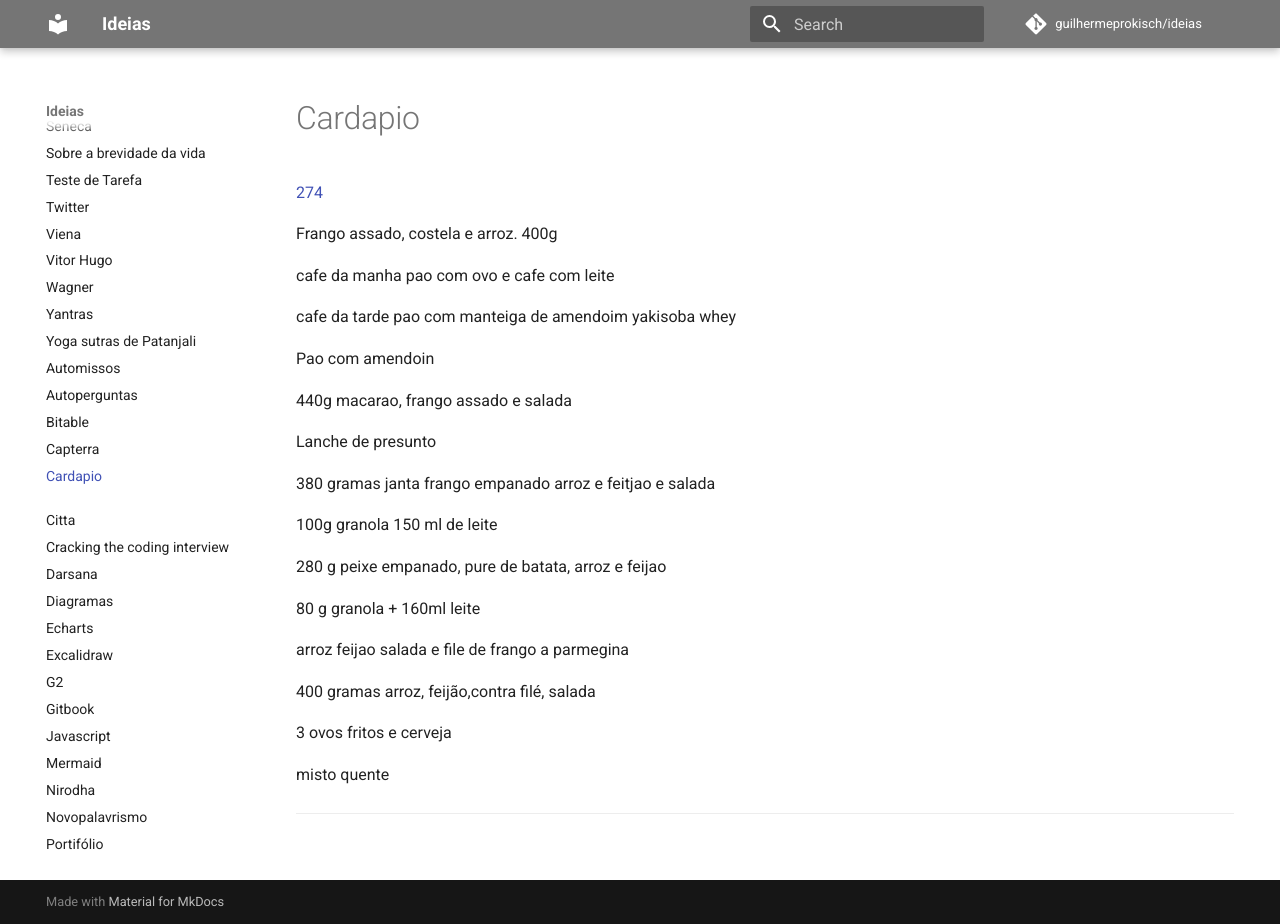
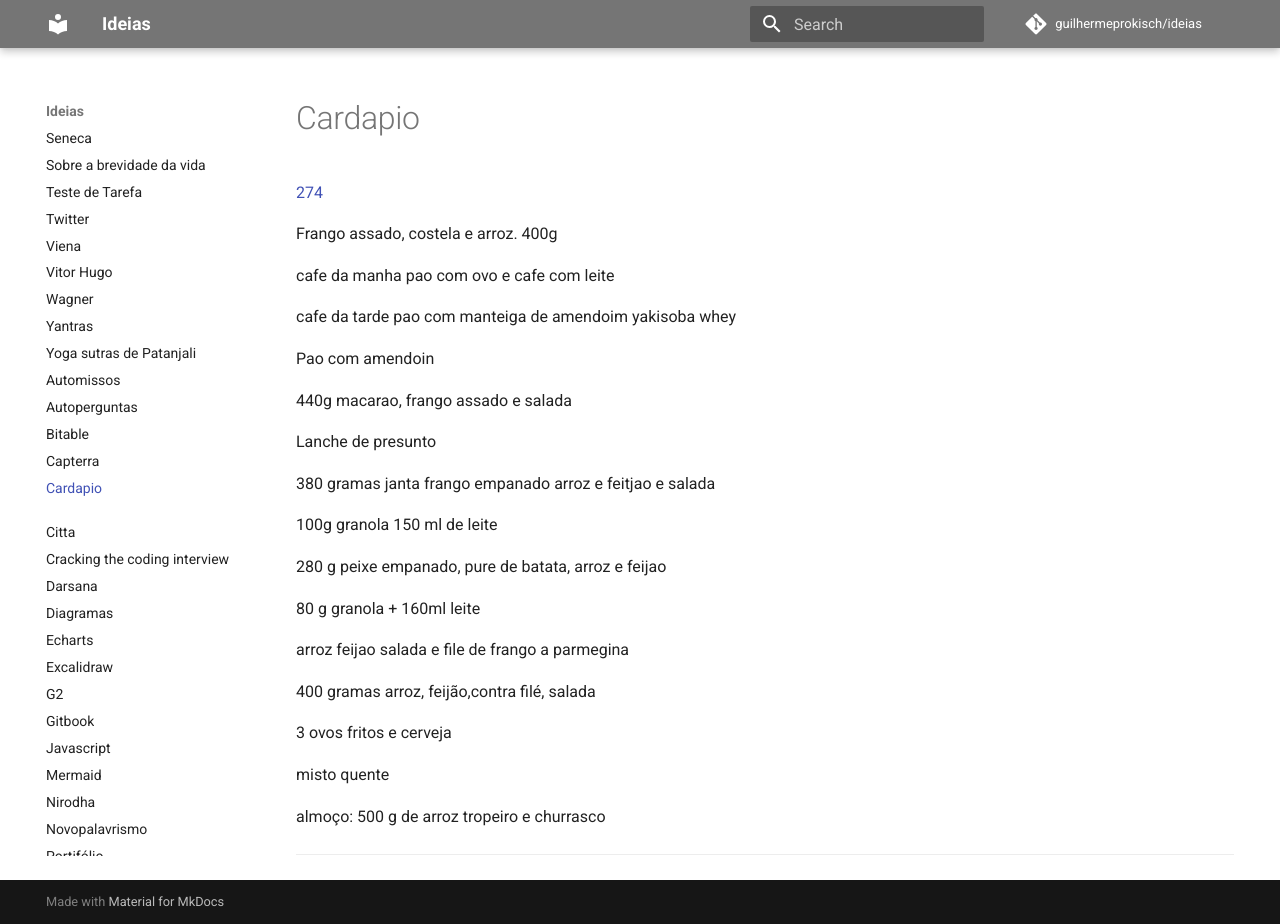
Before and after one commit to guilhermeprokisch/guilherme, an MkDocs documentation site: the page built from docs/cardapio.md, in a window 1280 px wide and 924 px high. Built offline with MkDocs 1.6.1 and Material for MkDocs 9.7.7, drawn with Linux system fonts in a browser that asks for light colours; comment, search, counter and statistics services are not loaded.

```diff
--- a/docs/cardapio.md
+++ b/docs/cardapio.md
@@ -44,4 +44,7 @@ arroz feijao salada e file de frango a parmegina
 
 misto quente
 
+
+almoço: 500 g de arroz tropeiro e churrasco
+
 -------------------------------------------------------------------------------
```
